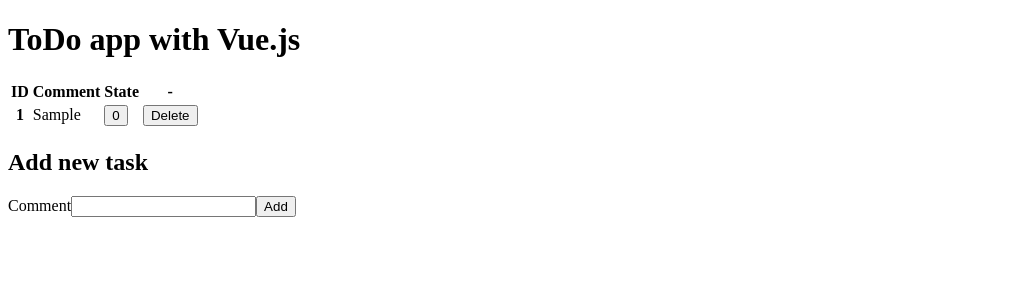
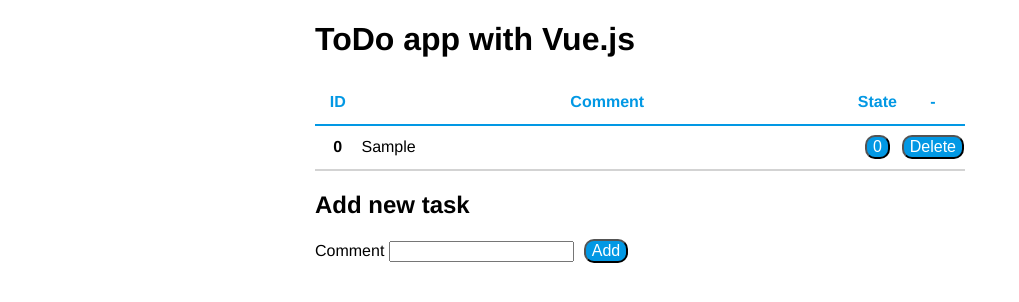
Before and after one commit to icedpenguin0504/vue-todo, a Vue app: page / in a window 1280 px wide. Both pictures are taken after typing "Sample" into the empty fields and a click on the button "Add". Shown: the top 302 px of the page, without its empty margins (0-1019 px from the left). Built offline with nearby package versions, Linux system fonts and the light colour scheme.

Commit message:
[update] Apply scss

```diff
--- a/public/index.html
+++ b/public/index.html
@@ -11,7 +11,6 @@
     <noscript>
       <strong>We're sorry but vue-todo doesn't work properly without JavaScript enabled. Please enable it to continue.</strong>
     </noscript>
-    <h1>ToDo app with Vue.js</h1>
     <div id="app"></div>
   </body>
 </html>
--- a/src/App.vue
+++ b/src/App.vue
@@ -1,5 +1,6 @@
 <template lang="html">
-  <div>
+  <div class="container">
+    <h1>ToDo app with Vue.js</h1>
     <!-- show todos -->
     <table>
       <thead>
@@ -7,19 +8,19 @@
           <th class="id">ID</th>
           <th class="comment">Comment</th>
           <th class="state">State</th>
-          <th class="button">-</th>
+          <th class="delete">-</th>
         </tr>
       </thead>
       <tbody>
         <tr v-for="item in $data.todos" v-bind:key="item.id">
           <th>{{ item.id }}</th>
           <td>{{ item.comment }}</td>
-          <td class="state">
+          <th>
             <button>{{ item.state }}</button>
-          </td>
-          <td class="delete">
+          </th>
+          <th>
             <button>Delete</button>
-          </td>
+          </th>
         </tr>
       </tbody>
     </table>
@@ -27,7 +28,7 @@
     <!-- create new todo -->
     <h2>Add new task</h2>
     <form class="add-form" v-on:submit.prevent="doAdd">
-      Comment<input type="text" ref="comment">
+      Comment  <input type="text" ref="comment">
       <button type="submit">Add</button>
     </form>
   </div>
@@ -49,7 +50,7 @@
         return;
       }
       this.$data.todos.push({
-        id: this.$data.todos.length + 1,
+        id: this.$data.todos.length,
         comment: comment.value,
         state: 0
       });
@@ -60,5 +61,65 @@
 }
 </script>
 
-<style lang="css" scoped>
+<style lang="scss">
+$base-color: #0298E4;
+$container-width: 650px;
+$id-width: 45px;
+$state-width: 45px;
+$delete-width: 45px;
+
+.container {
+  font-family: Helvetica, sans-serif;
+  width: $container-width;
+  margin: 0 auto;
+}
+
+table {
+  border-collapse: collapse;  // for setting border
+
+  tr {
+    height: 45px;
+  }
+
+  thead {
+    color: $base-color;
+    border-bottom: 2px solid $base-color;
+
+    .id {
+      width: $id-width;
+    }
+    .comment {
+      width: calc(#{$container-width} - #{$id-width} - #{$state-width} - #{$delete-width});
+    }
+    .state {
+      width: $state-width;
+    }
+    .delete {
+      width: $delete-width;
+    }
+  }
+
+  tbody {
+    tr {
+      border-bottom: 2px solid lightgray;
+    }
+  }
+}
+
+input {
+  outline: none;
+}
+
+button {
+  background-color: $base-color;
+  color: white;
+  border-radius: 10px;
+  font-size: 16px;
+}
+
+.add-form {
+  > button {
+    margin-left: 10px;
+  }
+}
 </style>
```
